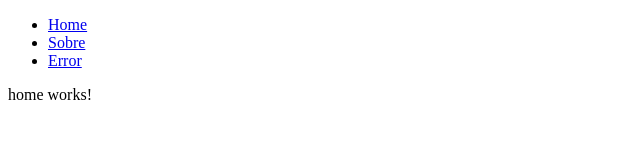
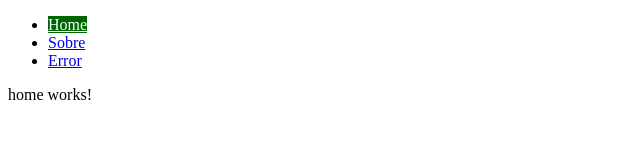
Before and after one commit to IgorDoring/learningRoutes-CursoUdemy, an Angular app: page / in a window 1280 px wide. Shown: the top 160 px of the page, without its empty margins (0-640 px from the left). Built offline with nearby package versions, Linux system fonts and the light colour scheme.

Commit message:
exact active route

```diff
--- a/src/app/shared/menu/menu.component.css
+++ b/src/app/shared/menu/menu.component.css
@@ -0,0 +1,4 @@
+.active{
+  background-color: darkgreen;
+  color: azure;
+}
--- a/src/app/shared/menu/menu.component.html
+++ b/src/app/shared/menu/menu.component.html
@@ -2,13 +2,13 @@
   <nav>
     <ul>
       <li>
-        <a routerLink="/">Home</a>
+        <a routerLink="/" [routerLinkActive]="['active']" [routerLinkActiveOptions]="{exact:true}">Home</a>
       </li>
       <li>
-        <a routerLink="/sobre">Sobre</a>
+        <a routerLink="/sobre" [routerLinkActive]="['active']">Sobre</a>
       </li>
       <li>
-        <a routerLink="/404">Error</a>
+        <a routerLink="/404" [routerLinkActive]="['active']">Error</a>
       </li>
     </ul>
   </nav>
```
